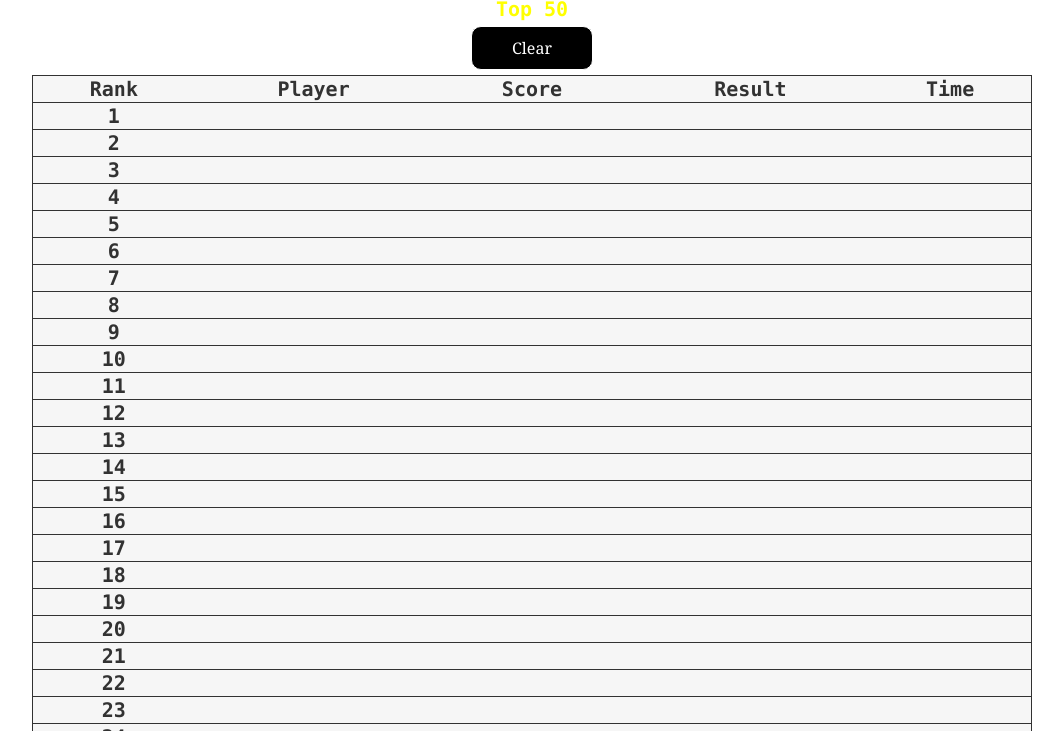
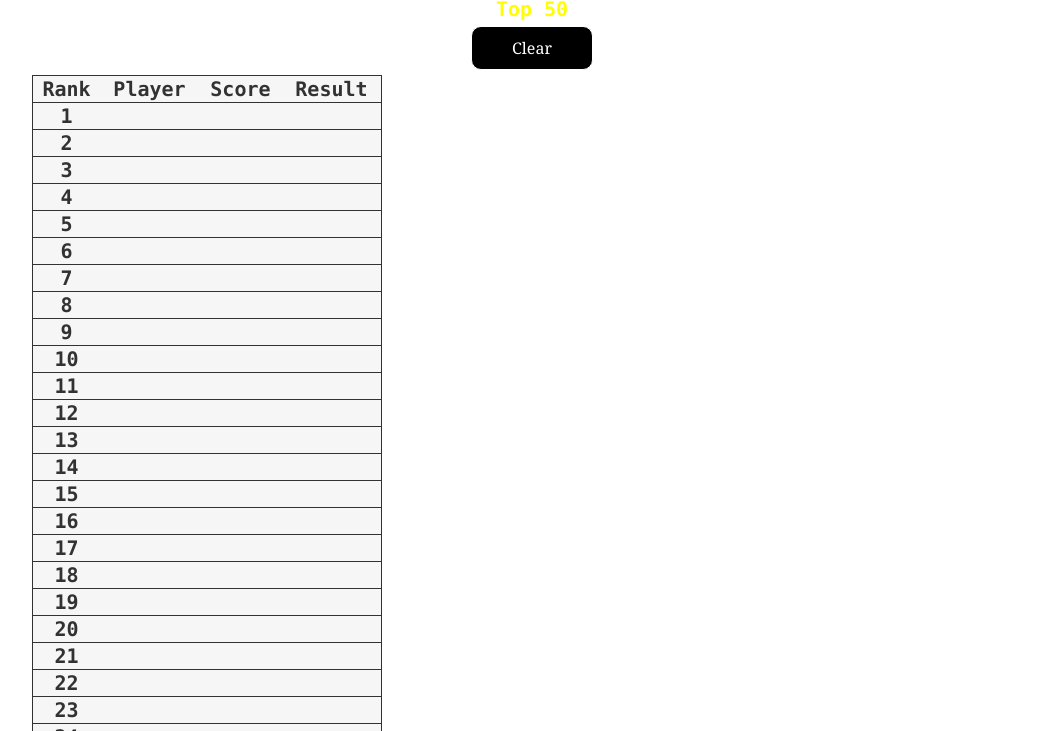
Before and after one commit to andycruz9410/andycruz9410.github.io, a plain HTML site: page 2048WebGame/ranking.html in a window 1280 px wide. Shown: the part 69-800 px from the top of the page, without its empty margins (108-1171 px from the left). Drawn offline with Linux system fonts and the light colour scheme.

Commit message:
Add files via upload

```diff
--- a/2048WebGame/css/ranking.css
+++ b/2048WebGame/css/ranking.css
@@ -1,4 +1,4 @@
 body {
-    background: url(../img/bg1.jpg);
-    background-size: cover;
+    /* background: url(../img/bg1.jpg); */
+    /* background-size: cover; */
 }
--- a/2048WebGame/ranking.html
+++ b/2048WebGame/ranking.html
@@ -21,20 +21,20 @@
 </header>
 
 <div style="margin: 0 auto;width:1000px;">
-    <table id="list" border="1" frame="hsides" rules="rows" width="100%">
+    <table id="list" border="1" frame="hsides" rules="rows" width="350">
     </table>
 </div>
 
 <script>
-    let i, h = ['<tr><th>Rank<\/th><th>Player<\/th><th>Score<\/th><th>Result<\/th><th>Time<\/th><\/tr>'];
+    let i, h = ['<tr><th>Rank<\/th><th>Player<\/th><th>Score<\/th><th>Result<\/th><\/tr>'];
     for (i = 1; i <= 50; i++) {
-        h.push('<tr><th>' + i + '<\/th><th><\/th><th><\/th><th><\/th><th><\/th><\/tr>');
+        h.push('<tr><th>' + i + '<\/th><th><\/th><th><\/th><th><\/th><\/tr>');
     }
     document.getElementById("list").innerHTML = h.join(' ');
 </script>
 
 <footer>
-    <p>v2.0 Designed by Francis Grace Zhang</p>
+    <p>By SnacKode | Team</p>
 </footer>
 </body>
 </html>
```
Also changed, not shown: 2048WebGame/index1.html (+1 -1 lines).
